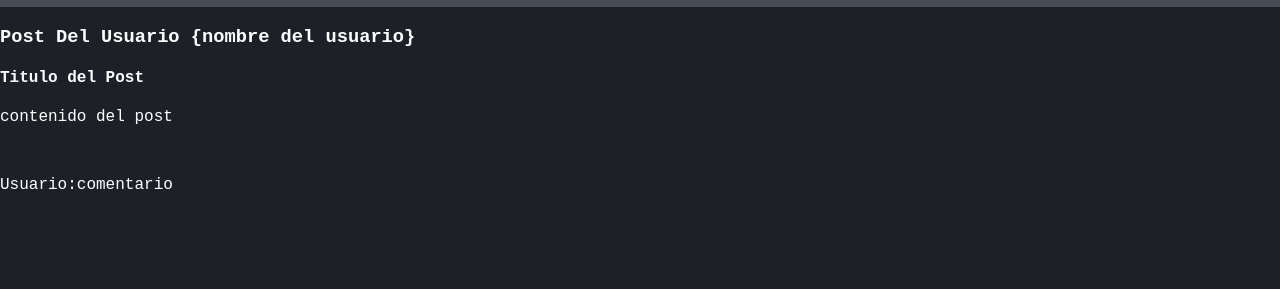
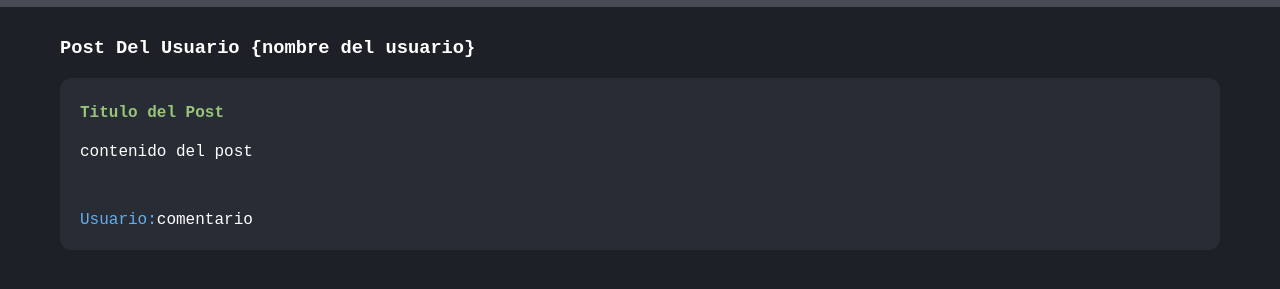
Before and after one commit to LilXhan/Learning-Git, a plain HTML site: page index.html in a window 1280 px wide. Shown: the part 63-352 px from the top of the page. Drawn offline with Linux system fonts and the light colour scheme; a web font is replaced by a local one.

Commit message:
add post styles

```diff
--- a/styles.css
+++ b/styles.css
@@ -22,3 +22,23 @@ h1 {
   width: 50px;
   height: 50px;
 }
+
+.container {
+  margin-top: 30px;
+  padding: 0 60px 0 60px;
+}
+
+.post {
+  background-color: #282c34;
+  margin-bottom: 15px;
+  padding: 5px 20px 5px 20px;
+  border-radius: 12px;
+}
+
+.post h4 {
+  color: #98c379;
+}
+
+.post span {
+  color: #61afef
+}
```
